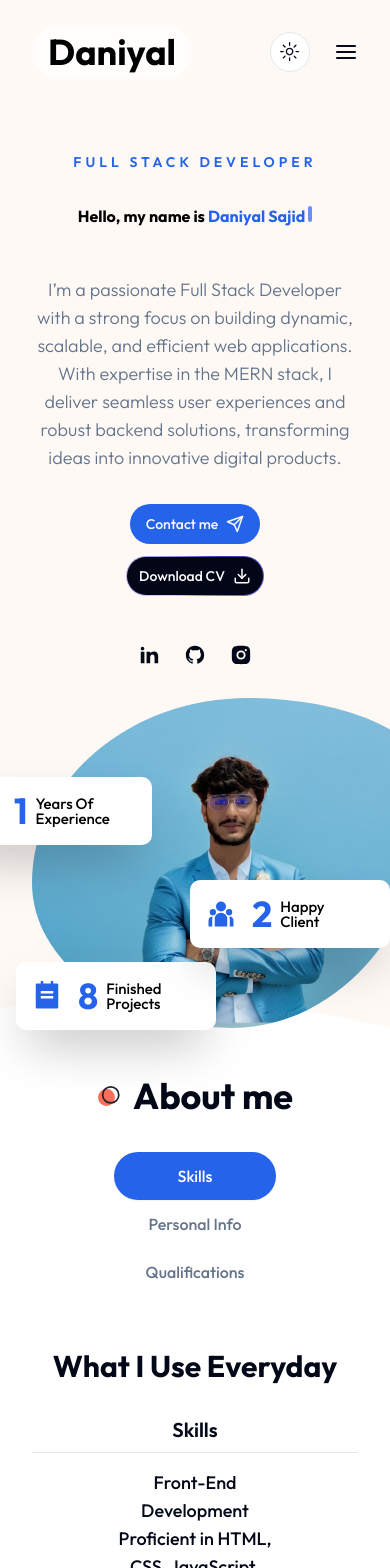
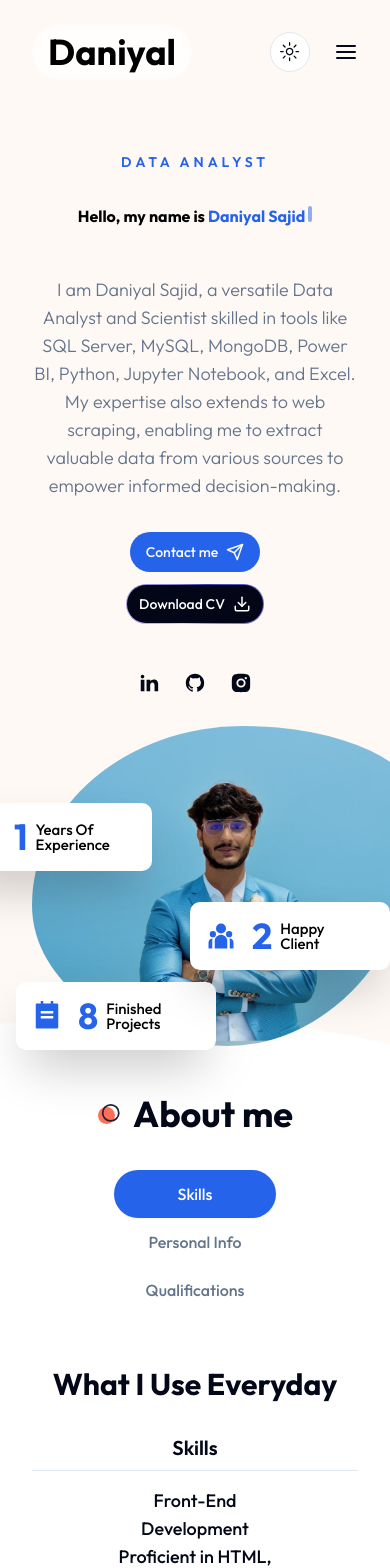
Before and after one commit to DaniSajid/daniyal-sajid-portfolio, a Next.js app: page / in a window 390 px wide. Shown: the top 1568 px of the page. Built offline with nearby package versions, Linux system fonts and the light colour scheme.

Commit message:
new Update

```diff
--- a/components/about/About.jsx
+++ b/components/about/About.jsx
@@ -1,4 +1,5 @@
 import DevImg from "../DevImg";
+import Image from "next/image"
 import TabComponent from "./TabComponent";
 
 const About = () => {
@@ -11,12 +12,15 @@ const About = () => {
                 <div className="flex flex-col xl:flex-row">
                     {/* image */}
                     <div className="hidden xl:flex flex-1 relative">
-                        <DevImg
+                        {/* <DevImg
                             containerStyles={
-                                "w-[505px] h-[505px] bg-no-repeat relative rounded-sm"
+                                "w-[500px] h-[420px] bg-no-repeat relative rounded-sm"
                             }
                             imgSrc={"/about/daniyalsajid.jpg"}
-                        />
+                        /> */}
+                        <div className="w-[500px] h-[420px] bg-no-repeat relative rounded-sm">
+      <Image src="/about/daniyalsajid.jpg" className="rounded-[54%_50%_50%_50%_/_56%_36%_64%_44%]" fill priority alt="dev image" />
+    </div>
                     </div>
                     {/* tabs */}
                     <div className="flex-1">
--- a/components/about/TabComponent.jsx
+++ b/components/about/TabComponent.jsx
@@ -118,7 +118,6 @@ const skillData = [
       {
         imgPath: "/about/git.png",
       },
-
     ],
   },
 ];
@@ -145,11 +144,12 @@ export default function TabComponent() {
         <TabsContent value="personal">
           <div className="text-center xl:text-left">
             <h3 className="h3 mb-4">
-              Unmatched Service Quality for Over 2 Years
+            Data Scientist | Analyst | Web Scraping Expert
             </h3>
             <p className="subtitle max-w-xl mx-auto xl:mx-0">
-              I specialize in crafting innovative websites with cutting-edge
-              technology, delivering dynamic and engaging user experiences.
+              A versatile Data Scientist and Analyst skilled in databases, data
+              visualization, programming, and web scraping to deliver impactful
+              insights and solutions.
             </p>
             {/* icons */}
             <div className="grid xl:grid-cols-2 gap-4 mb-12">
@@ -272,10 +272,12 @@ export default function TabComponent() {
             </div>
             {/* tools */}
             <div className="">
-              <h3 className="text-xl font-semibold mb-2 xl:text-left">Tools & Programing Language</h3>
+              <h3 className="text-xl font-semibold mb-2 xl:text-left">
+                Tools & Programing Language
+              </h3>
               <div className="border-b border-border mb-4"></div>
               {/* tool list */}
-              <div className="grid grid-cols-2 sm:grid-cols-3 md:grid-cols-4  lg:grid-cols-5 gap-8 justify-center xl:justify-start">
+              {/* <div className="grid grid-cols-2 sm:grid-cols-3 md:grid-cols-4  lg:grid-cols-5 gap-8 justify-center xl:justify-start">
                 {getData(skillData, "tools").data.map((item, index) => {
                   return (
                     <div key={index} className="flex jsutify-center w-full">
@@ -290,7 +292,7 @@ export default function TabComponent() {
                     </div>
                   );
                 })}
-              </div>
+              </div> */}
             </div>
           </div>
         </TabsContent>
--- a/components/hero/Hero.jsx
+++ b/components/hero/Hero.jsx
@@ -33,11 +33,15 @@ const Hero = () => {
           {/* text */}
           <div className=" flex max-w-[700px] flex-col justify-center mx-auto xl:mx-0 text-center xl:text-left">
             <div className="text-sm uppercase font-semibold  mb-4 text-primary tracking-[4px]">
-              Full Stack Developer
+              Data Analyst
             </div>
             <Name />
             <p className="subtitle  max-w-[490px] mx-auto my-8 xl:mx-0">
-            I’m a passionate Full Stack Developer with a strong focus on building dynamic, scalable, and efficient web applications. With expertise in the MERN stack, I deliver seamless user experiences and robust backend solutions, transforming ideas into innovative digital products.
+              I am Daniyal Sajid, a versatile Data Analyst and Scientist skilled
+              in tools like SQL Server, MySQL, MongoDB, Power BI, Python,
+              Jupyter Notebook, and Excel. My expertise also extends to web
+              scraping, enabling me to extract valuable data from various
+              sources to empower informed decision-making.
             </p>
             {/* buttons */}
             <div className="flex flex-col gap-y-3 md:flex-row gap-x-3 mx-auto xl:mx-0 mb-12">
@@ -73,7 +77,7 @@ const Hero = () => {
           <div className="xl:flex relative">
             <DevImg
               containerStyles={
-                "w-[400px] h-[330px] bg-no-repeat relative bg-bottom mx-auto"
+                "w-[390px] h-[320px] bg-no-repeat relative bg-bottom mx-auto"
               }
               imgSrc={"/hero/daniyalsajid.jpg"}
             />
--- a/components/service/Services.jsx
+++ b/components/service/Services.jsx
@@ -11,21 +11,21 @@ import {
 const servicesData = [
   {
     icon: <GanttChartSquare size={72} strokeWidth={0.8} />,
-    title: "Web Design",
+    title: "Data Analytics and Reporting",
     description:
-      "Crafting visually appealing, responsive, and user-friendly interfaces is my specialty. I use the latest technologies, including HTML, CSS, JavaScript, React.js, and Bootstrap, to create intuitive user experiences that work seamlessly across all devices.",
+      "Leverage the power of data with my expertise in tools like SQL Server, MySQL, MongoDB, Power BI, and Excel. I specialize in creating detailed reports and dashboards to provide actionable insights that drive decision-making.",
   },
   {
     icon: <Blocks size={72} strokeWidth={0.8} />,
-    title: "Web Application Development",
+    title: "Data Science and Automation",
     description:
-      "As a MERN Stack Developer, I offer end-to-end web development services. From front-end interfaces to back-end logic and database management, I provide complete solutions that are both efficient and scalable.",
+      "Unlock the potential of your data with advanced techniques in Python and Jupyter Notebook. From predictive analytics to process automation, I deliver solutions that optimize operations and uncover hidden opportunities.",
   },
   {
     icon: <Gem size={72} strokeWidth={0.8} />,
-    title: "Consultation and Project Planning",
+    title: "Web Scraping",
     description:
-      "I offer consulting services to help you plan and execute your web development projects. Whether you need guidance on the best technology stack, project architecture, or optimization strategies, I provide expert advice to help you succeed.",
+      "Extract valuable data from websites efficiently with my web scraping services. Leveraging technologies like Python and BeautifulSoup, I automate data collection processes to save time and enhance productivity, delivering structured data tailored to your needs.",
   },
 ];
 
--- a/data/experience.js
+++ b/data/experience.js
@@ -1,7 +1,7 @@
 const experiences = [
     {
         company: "Self Employed",
-        role: "Front end developer",
+        role: "Data Scientist",
         years: "2023 - 2024",
     },
 ];
```
